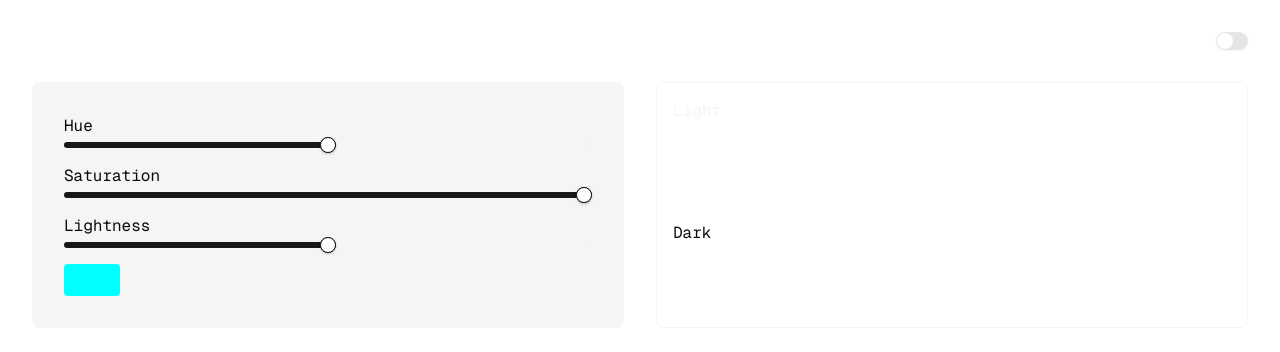
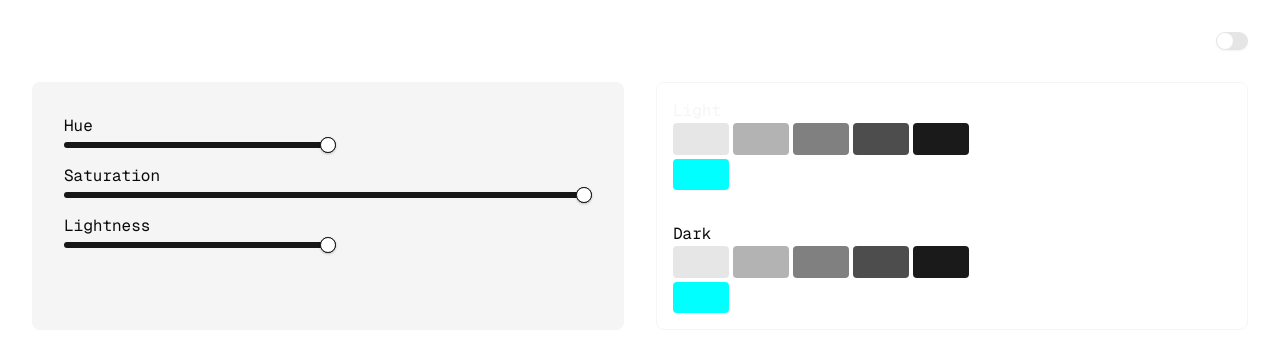
Before and after one commit to kevinakahoshi/theme-builder, a Next.js app: page / in a window 1280 px wide. Shown: the top 352 px of the page. Built offline with nearby package versions, Linux system fonts and the light colour scheme.

Commit message:
Added some dependencies

```diff
--- a/app/page.tsx
+++ b/app/page.tsx
@@ -1,3 +1,5 @@
+import { AccentColorChip } from '@/components/AccentColorChip';
+import { NeutralShades } from '@/components/NeutralShades';
 import { ThemeControlForm } from '@/components/ThemeControlForm';
 import { ThemeToggle } from '@/components/ThemeToggle';
 
@@ -9,8 +11,28 @@ export default function Page() {
         <ThemeControlForm />
       </div>
       <div className="rounded-md border border-muted grid grid-rows-2 overflow-hidden">
-        <div className="p-4 bg-white text-accent">Light</div>
-        <div className="p-4">Dark</div>
+        <div className="p-4 bg-white text-accent">
+          <p>Light</p>
+          <div className="grid gap-1">
+            <div className="flex gap-1">
+              <NeutralShades section="light" />
+            </div>
+            <div>
+              <AccentColorChip />
+            </div>
+          </div>
+        </div>
+        <div className="p-4">
+          <p>Dark</p>
+          <div className="grid gap-1">
+            <div className="flex gap-1">
+              <NeutralShades section="light" />
+            </div>
+            <div>
+              <AccentColorChip />
+            </div>
+          </div>
+        </div>
       </div>
     </section>
   );
--- /dev/null
+++ b/components/AccentColorChip/AccentColorChip.tsx
@@ -0,0 +1,11 @@
+'use client';
+
+import { hslAtom } from '@/lib/atoms/hsl';
+import { useAtomValue } from 'jotai';
+import { ColorChip } from '../ColorChip';
+
+export const AccentColorChip = () => {
+  const hsl = useAtomValue(hslAtom);
+
+  return <ColorChip {...hsl} />;
+};
--- /dev/null
+++ b/components/AccentColorChip/index.ts
@@ -0,0 +1 @@
+export * from './AccentColorChip';
--- /dev/null
+++ b/components/ColorChip/ColorChip.tsx
@@ -0,0 +1,17 @@
+type ColorChipProps = {
+  hue: number;
+  saturation: number;
+  lightness: number;
+};
+
+const hsl = ({ hue, saturation, lightness }: ColorChipProps) =>
+  `hsl(${hue} ${saturation}% ${lightness}%)`;
+
+export const ColorChip = (props: ColorChipProps) => {
+  return (
+    <div
+      className="w-14 aspect-video rounded"
+      style={{ backgroundColor: hsl(props) }}
+    />
+  );
+};
--- /dev/null
+++ b/components/ColorChip/index.ts
@@ -0,0 +1 @@
+export * from './ColorChip';
--- /dev/null
+++ b/components/NeutralShades/NeutralShades.tsx
@@ -0,0 +1,23 @@
+import { list } from 'radash';
+import { ColorChip } from '../ColorChip';
+
+type NeutralShadesProps = {
+  section: 'light' | 'dark';
+};
+
+export const NeutralShades = ({ section }: NeutralShadesProps) => {
+  const range = list(10, 90, (val) => val, 20).toReversed();
+
+  return (
+    <>
+      {range.map((lightness) => (
+        <ColorChip
+          key={[section, lightness].join('_')}
+          hue={0}
+          saturation={0}
+          lightness={lightness}
+        />
+      ))}
+    </>
+  );
+};
--- /dev/null
+++ b/components/NeutralShades/index.ts
@@ -0,0 +1 @@
+export * from './NeutralShades';
--- a/components/ThemeControlForm/ThemeControlForm.tsx
+++ b/components/ThemeControlForm/ThemeControlForm.tsx
@@ -1,50 +1,14 @@
 'use client';
 
-import { useState } from 'react';
+import { hslAtom } from '@/lib/atoms/hsl';
+import { useAtom } from 'jotai';
 import { Slider } from '../ui/slider';
 
 export const ThemeControlForm = () => {
-  const [values, setValues] = useState({
-    hue: 180,
-    saturation: 100,
-    lightness: 50,
-  });
-  const { hue, saturation, lightness } = values;
+  const [values, setValues] = useAtom(hslAtom);
 
   return (
     <div className="grid gap-4">
-      {/* <fieldset className="flex gap-4 items-center justify-center">
-        <span>Hue</span>
-        <Slider
-          value={saturation}
-          defaultValue={50}
-          max={100}
-          step={1}
-          onValueChange={(value) => setSaturation(value as number)}
-          className="w-full"
-        />
-      </fieldset>
-      <fieldset className="flex gap-4 items-center justify-center">
-        <span>Neutral</span>
-        <Slider
-          value={hue}
-          max={360}
-          step={1}
-          onValueChange={(value) => setHue(value as number)}
-          className="w-full"
-        />
-        <span>Vivid</span>
-      </fieldset>
-      <fieldset className="flex gap-4 items-center justify-center">
-        <span>Lightness</span>
-        <Slider
-          value={lightness}
-          max={100}
-          step={1}
-          onValueChange={(value) => setLightness(value as number)}
-          className="w-full"
-        />
-      </fieldset> */}
       {Object.entries(values).map(([key, value], index) => (
         <fieldset key={key} className="grid gap-1">
           <label>
@@ -64,10 +28,6 @@ export const ThemeControlForm = () => {
           />
         </fieldset>
       ))}
-      <div
-        className="w-14 aspect-video rounded"
-        style={{ backgroundColor: `hsl(${hue} ${saturation}% ${lightness}%)` }}
-      />
     </div>
   );
 };
--- /dev/null
+++ b/lib/atoms/hsl/hsl.ts
@@ -0,0 +1,7 @@
+import { atom } from 'jotai';
+
+export const hslAtom = atom({
+  hue: 180,
+  saturation: 100,
+  lightness: 50,
+});
--- /dev/null
+++ b/lib/atoms/hsl/index.ts
@@ -0,0 +1 @@
+export * from './hsl';
--- a/package.json
+++ b/package.json
@@ -12,8 +12,10 @@
     "@base-ui/react": "^1.2.0",
     "class-variance-authority": "^0.7.1",
     "clsx": "^2.1.1",
+    "jotai": "^2.18.1",
     "lucide-react": "^0.575.0",
     "next": "16.1.6",
+    "radash": "^12.1.1",
     "react": "19.2.3",
     "react-dom": "19.2.3",
     "shadcn": "^3.8.5",
```
Also changed, not shown: 1 other file (tests, documents, lock files or other folders).
